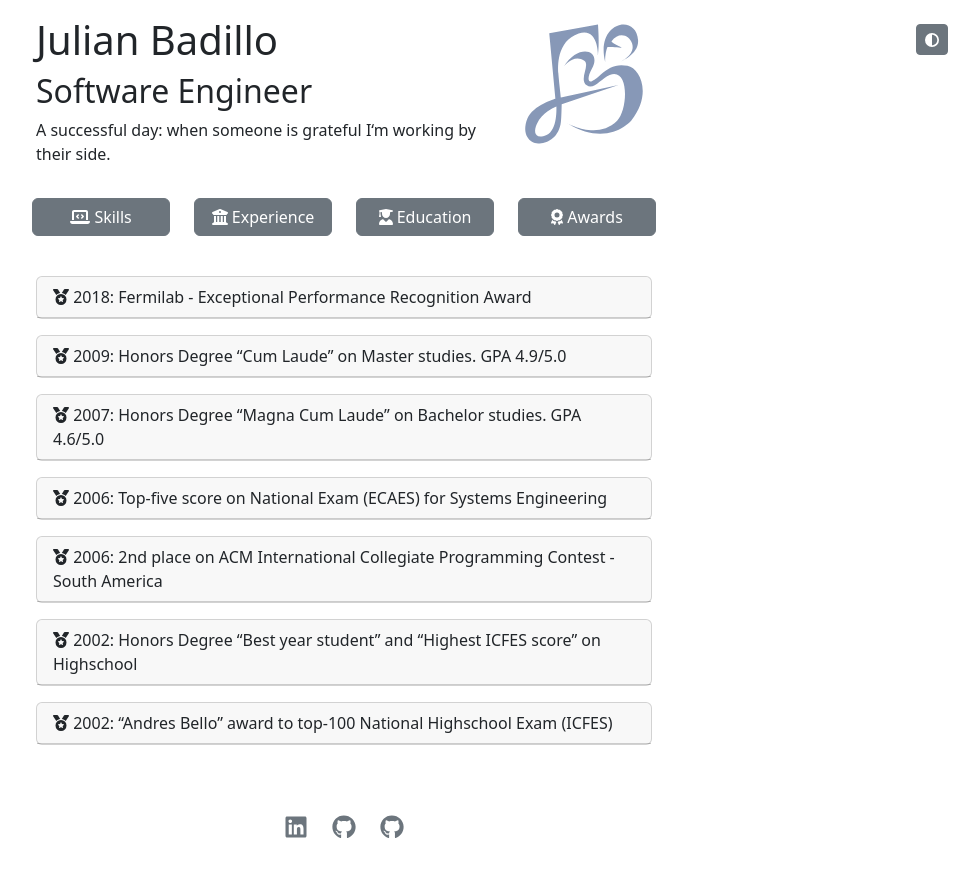
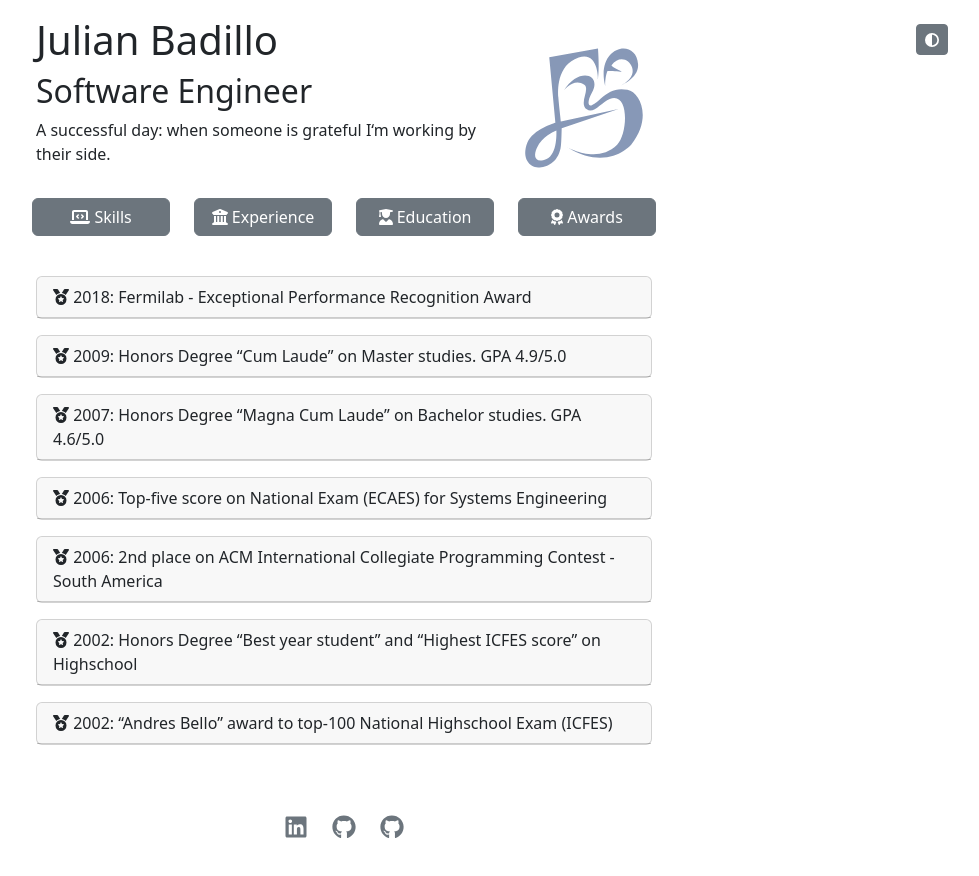
Before and after one commit to julianbadillo/curriculum, a React (Create React App) app: page /#/awards in a window 1280 px wide. Shown: the top 876 px of the page, without its empty margins (296-1275 px from the left). Built offline with nearby package versions, Linux system fonts and the light colour scheme; a web font is replaced by a local one.

Commit message:
:pick: glossy background

```diff
--- a/src/App.tsx
+++ b/src/App.tsx
@@ -42,7 +42,7 @@ class App extends React.Component<unknown, AppState> {
     return (
       <Container className="App">
         <PageHead />
-        <Container>
+        <Container className="position-sticky sticky-top menu">
           <Row className="pt-3 text-center">
             <Col xs={6} xl={3} className="pb-3">
               <Link className="btn btn-secondary w-100" to="/skills">
@@ -83,14 +83,14 @@ class App extends React.Component<unknown, AppState> {
  */
 function PageHead() {
   return (
-    <Row className='pt-3 ps-3 pe-3 pb-0 text-center'>
+    <Row className='pt-3 px-3 pb-0 text-center'>
       <Col xs={10} lg={9} className='text-start'>
         <h1>Julian Badillo</h1>
         <h2>Software Engineer</h2>
         <p>A successful day: when someone is grateful I&lsquo;m working by their side.</p>
       </Col>
       <Col xs={2} lg={3} className='text-end'>
-        <img className="logo-dark w-100" src="jblight.svg" alt="jb" />
+        <img className="logo-dark w-100 pt-4" src="jblight.svg" alt="jb" />
       </Col>
       <div className='position-absolute top-0 end-0 m-2 m-md-4'>
         <ThemeToggle />
--- a/src/index.css
+++ b/src/index.css
@@ -14,3 +14,7 @@ body {
 .Footer svg {
     width: 2em;
 }
+.menu {
+    background-color: inherit;
+    backdrop-filter: blur(5px);
+}
```
